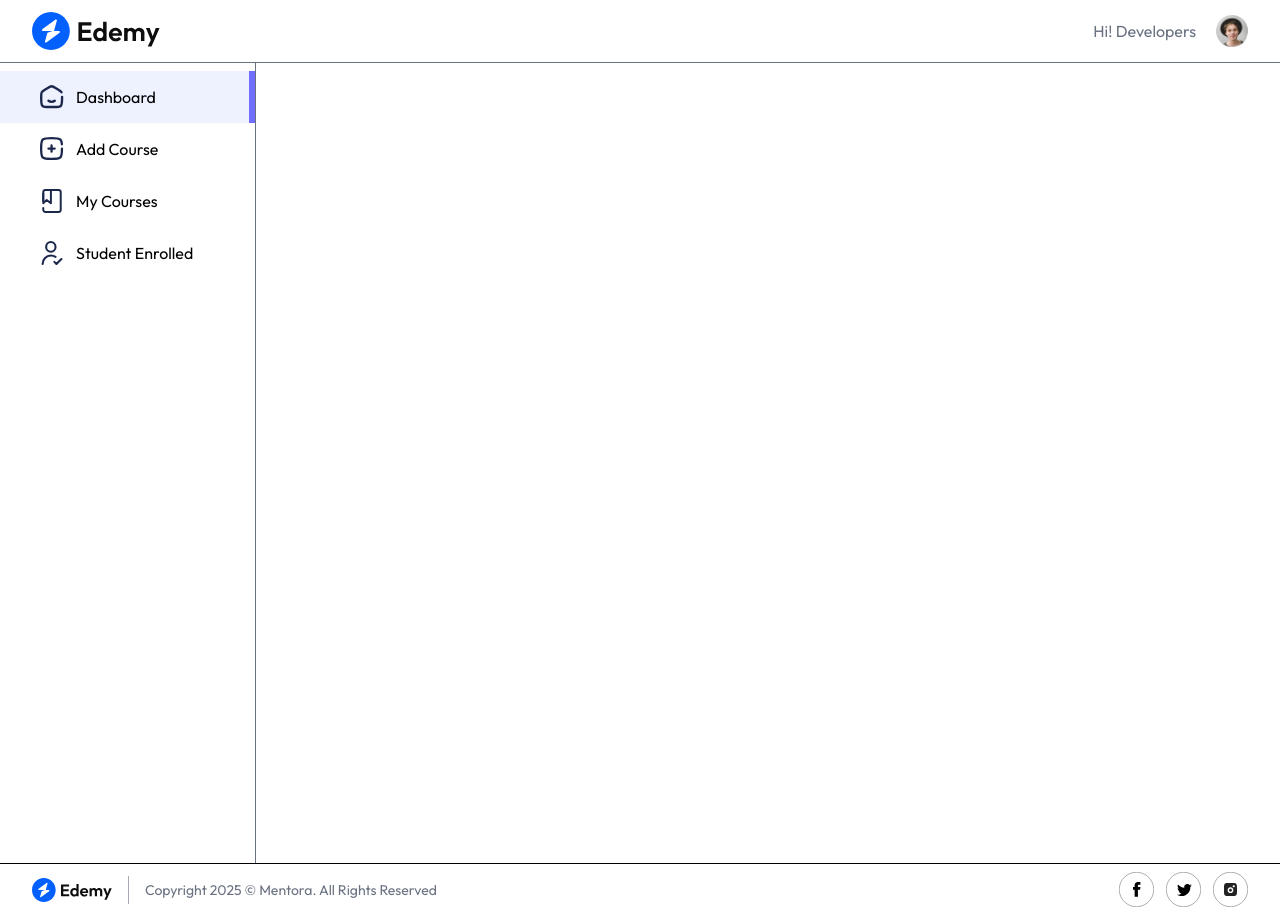
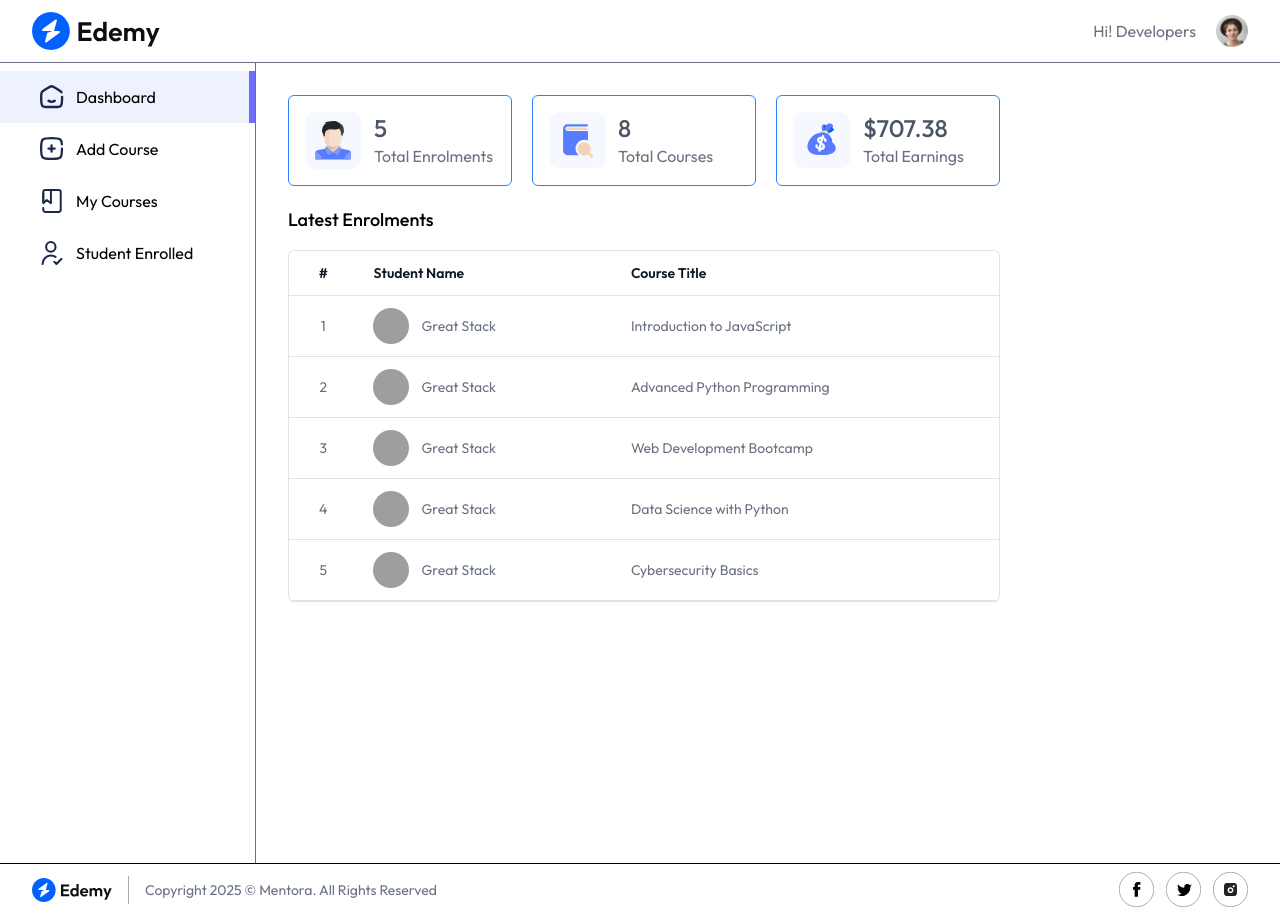
Before and after one commit to prnvgithub28/Mentora, a React (Vite) app: page /educator in a window 1280 px wide. Built offline with nearby package versions, Linux system fonts and the light colour scheme; no server answers; grey boxes are pictures that could not be loaded.

Commit message:
completed with the dashboard section

```diff
--- a/src/App.jsx
+++ b/src/App.jsx
@@ -27,7 +27,7 @@
         <Route path='/player/:courseId' element={<Player />} />
         <Route path='/loading/:path' element={<Loading />} />
         <Route path='/educator' element={<Educator />}>
-          <Route path='educator' element={<Dashboard />} />
+          <Route path='/educator' element={<Dashboard />} />
           <Route path='add-course' element={<AddCourse />} />
           <Route path='my-courses' element={<MyCourses />} />
           <Route path='student-enrolled' element={<StudentsEnrolled />} />
--- a/src/pages/educator/Dashboard.jsx
+++ b/src/pages/educator/Dashboard.jsx
@@ -1,11 +1,79 @@
-import React from 'react'
+import React, { use, useContext, useEffect, useState } from 'react'
+import { AppContext } from '../../context/AppContext';
+import { assets, dummyDashboardData } from '../../assets/assets';
+import Loading from '../../components/student/Loading';
 
 const Dashboard = () => {
-  return (
-    <div>
-      <h1>Educator Dashboard</h1>
+
+  const {currency} = useContext(AppContext);
+
+  const [dashboardData , setDashboardData] = useState(null);
+
+  const fetchDashboardData = async() =>{
+    setDashboardData(dummyDashboardData);
+  }
+
+  useEffect(()=>{
+    fetchDashboardData()
+  },[]);
+
+  return dashboardData ? (
+    <div className='min-h-screen flex flex-col items-start justify-between gap-8 md:p-8 md:pb-0 p-4 pt-8 pb-0'>
+      <div className='space-y-5'>
+        <div className='flex flex-wrap gap-5 items-center'>
+          <div className='flex items-center gap-3 shadow-card border border-blue-500 p-4 w-56 rounded-md'>
+            <img src={assets.patients_icon} alt='patients_icon' />
+            <div>
+              <p className='text-2xl font-medium text-gray-600'>{dashboardData.enrolledStudentsData.length}</p>
+              <p className='text-base text-gray-500'>Total Enrolments</p>
+            </div>
+          </div>
+          <div className='flex items-center gap-3 shadow-card border border-blue-500 p-4 w-56 rounded-md'>
+            <img src={assets.appointments_icon} alt='appointments_icon' />
+            <div>
+              <p className='text-2xl font-medium text-gray-600'>{dashboardData.totalCourses}</p>
+              <p className='text-base text-gray-500'>Total Courses</p>
+            </div>
+          </div>
+          <div className='flex items-center gap-3 shadow-card border border-blue-500 p-4 w-56 rounded-md'>
+            <img src={assets.earning_icon} alt='earning_icon' />
+            <div>
+              <p className='text-2xl font-medium text-gray-600'>{currency}{dashboardData.totalEarnings}</p>
+              <p className='text-base text-gray-500'>Total Earnings</p>
+            </div>
+          </div>
+
+        </div>
+          <div>
+            <h2 className='pb-4 text-lg font-medium'>Latest Enrolments</h2>
+            <div className='flex flex-col items-center max-w-4xl w-full overflow-hidden rounded-md bg-white border border-gray-500/20'>
+              <table className='table-fixed md:table-auto w-full overflow-hidden'>
+                <thead className='text-gray-900 border-b border-gray-500/20 text-sm text-left'>
+                  <tr>
+                    <th className='px-4 py-3 font-semibold text-center hidden sm:table-cell'>#</th>
+                    <th className='px-4 py-3 font-semibold'>Student Name</th>
+                    <th className='px-4 py-3 font-semibold'>Course Title</th>
+                  </tr>
+                </thead>
+                <tbody className='text-sm text-gray-500'>
+                  {dashboardData.enrolledStudentsData.map((item,index)=> (
+                    <tr key={index} className='border-b border-gray-500/20 '>
+                      <td className='px-4 py-3 text-center hidden sm:table-cell'>{index+1}</td>
+                      <td className='md:px-4 px-2 py-3 flex items-center space-x-3'>
+                        <img src={item.student.imageUrl} alt='profile' className='w-9 h-9 rounded-full' />
+                        <span className='truncate'>{item.student.name}</span>
+                      </td>
+                      <td className='px-4 py-3 truncate'>{item.courseTitle}</td>
+                    </tr>
+                  ))}
+                </tbody>
+              </table>
+            </div>
+          </div>
+      </div>
+
     </div>
-  )
+  ) : <Loading />
 }
 
 export default Dashboard
```
